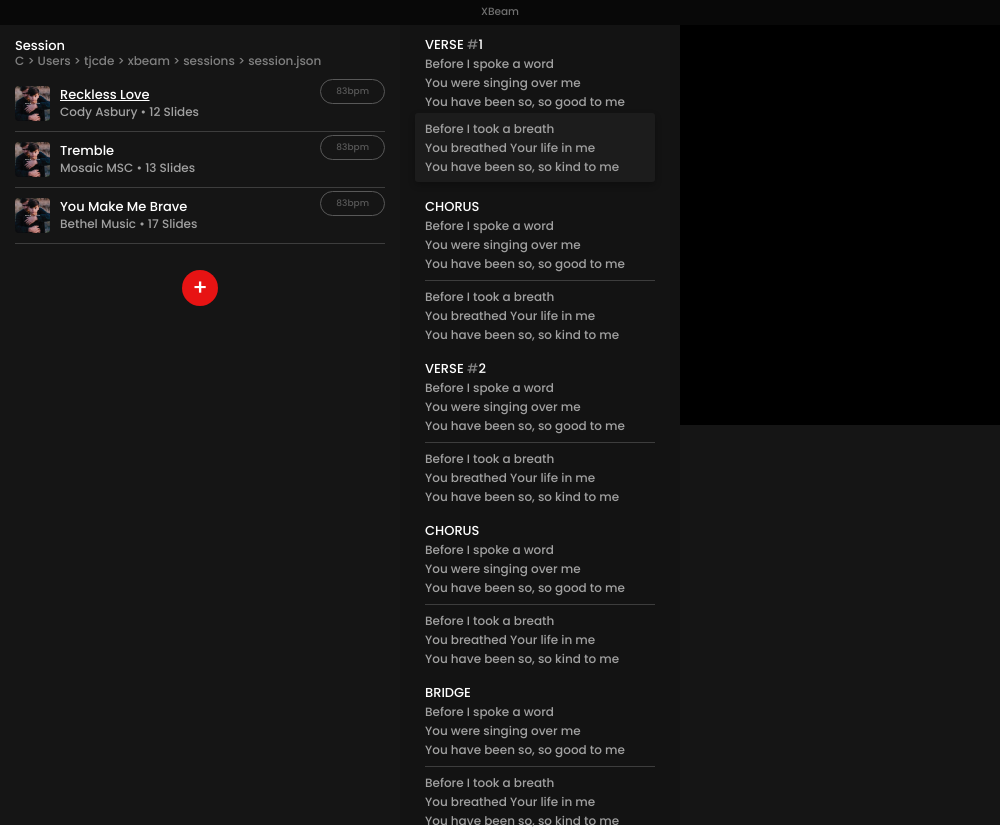
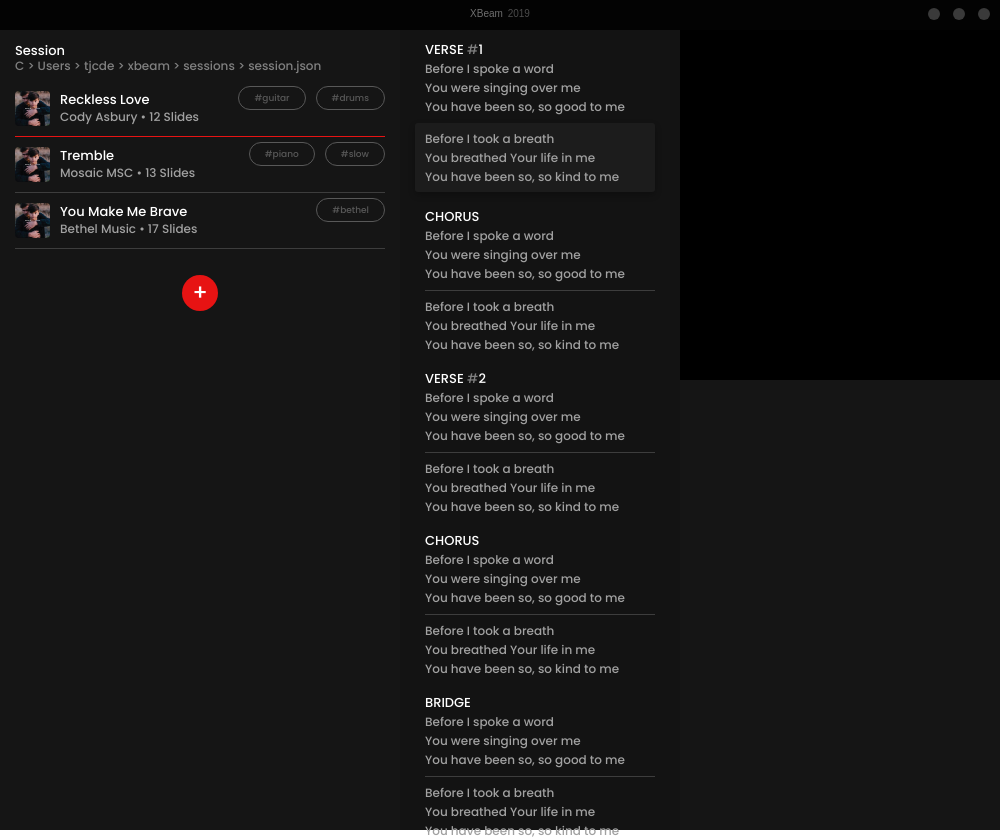
Before and after one commit to projectxbeam/xbeam, an Electron app: page ui/main.html in a window 1000 px wide. Drawn offline with Linux system fonts and the light colour scheme.

Commit message:
UI Improvement

```diff
--- a/ui/main.html
+++ b/ui/main.html
@@ -7,30 +7,35 @@
 <body>
 
     <div id="dragbar">
-        <p>XBeam</p>
+        <p>XBeam <span>2019</span></p>
+        <div id="dragbar-btn-group">
+            <div class="dragbar-btn" id="dragbar-btn-close"></div>
+            <div class="dragbar-btn" id="dragbar-btn-close"></div>
+            <div class="dragbar-btn" id="dragbar-btn-close"></div>
+        </div>
     </div>
     <div id="content">
         <div id="session">
             <a id="session-name">Session</a>
             <a id="session-path">C > Users > tjcde > xbeam > sessions > session.json</a>
 
-            <div class="session-item">
+            <div class="session-item" id="session-selected-item">
                 <img src="res/cover.jpg">
-                <a class="session-item-title" id="session-selected-item">Reckless Love</a><br>
-                <a class="session-item-author">Cody Asbury • 12 Slides</a>
-                <a class="session-item-tag"><span>83bpm</span></a>
+                <a class="session-item-title">Reckless Love</a><br>
+                <a class="session-item-author"><span>Cody Asbury</span> • 12 Slides</a>
+                <a class="session-item-tag"><span>guitar</span><span>drums</span></a>
             </div>
             <div class="session-item">
                 <img src="res/cover.jpg">
                 <a class="session-item-title">Tremble</a><br>
-                <a class="session-item-author">Mosaic MSC • 13 Slides</a>
-                <a class="session-item-tag"><span>83bpm</span></a>
+                <a class="session-item-author"><span>Mosaic MSC</span> • 13 Slides</a>
+                <a class="session-item-tag"><span>piano</span><span>slow</span></a>
             </div>
             <div class="session-item">
                 <img src="res/cover.jpg">
                 <a class="session-item-title">You Make Me Brave</a><br>
-                <a class="session-item-author">Bethel Music • 17 Slides</a>
-                <a class="session-item-tag"><span>83bpm</span></a>
+                <a class="session-item-author"><span>Bethel Music</span> • 17 Slides</a>
+                <a class="session-item-tag"><span>bethel</span></a>
             </div>
             <a id="button-add-song">+</a>
         </div>
@@ -38,12 +43,12 @@
             <div class="song-editor">
                 <div class="song-panel" id="song-panel-v1">
                     <p class="song-panel-title">Verse <span>1</span></p>
-                    <div class="song-block">
+                    <div class="song-block" onclick="selectSongBlock(this)">
                         <p>Before I spoke a word<br>
                             You were singing over me<br>
                             You have been so, so good to me</p>
                     </div>
-                    <div class="song-block" id="selected-song-block">
+                    <div class="song-block" id="selected-song-block" onclick="selectSongBlock(this)">
                         <p>Before I took a breath<br>
                             You breathed Your life in me<br>
                             You have been so, so kind to me</p>
@@ -51,12 +56,12 @@
                 </div>
                 <div class="song-panel" id="song-panel-v1">
                     <p class="song-panel-title">Chorus</p>
-                    <div class="song-block">
+                    <div class="song-block" onclick="selectSongBlock(this)">
                         <p>Before I spoke a word<br>
                             You were singing over me<br>
                             You have been so, so good to me</p>
                     </div>
-                    <div class="song-block">
+                    <div class="song-block" onclick="selectSongBlock(this)">
                         <p>Before I took a breath<br>
                             You breathed Your life in me<br>
                             You have been so, so kind to me</p>
@@ -64,12 +69,12 @@
                 </div>
                 <div class="song-panel" id="song-panel-v1">
                     <p class="song-panel-title">Verse <span>2</span></p>
-                    <div class="song-block">
+                    <div class="song-block" onclick="selectSongBlock(this)">
                         <p>Before I spoke a word<br>
                             You were singing over me<br>
                             You have been so, so good to me</p>
                     </div>
-                    <div class="song-block">
+                    <div class="song-block" onclick="selectSongBlock(this)">
                         <p>Before I took a breath<br>
                             You breathed Your life in me<br>
                             You have been so, so kind to me</p>
@@ -77,12 +82,12 @@
                 </div>
                 <div class="song-panel" id="song-panel-v1">
                     <p class="song-panel-title">Chorus</p>
-                    <div class="song-block">
+                    <div class="song-block" onclick="selectSongBlock(this)">
                         <p>Before I spoke a word<br>
                             You were singing over me<br>
                             You have been so, so good to me</p>
                     </div>
-                    <div class="song-block">
+                    <div class="song-block" onclick="selectSongBlock(this)">
                         <p>Before I took a breath<br>
                             You breathed Your life in me<br>
                             You have been so, so kind to me</p>
@@ -90,12 +95,12 @@
                 </div>
                 <div class="song-panel" id="song-panel-v1">
                     <p class="song-panel-title">Bridge</p>
-                    <div class="song-block">
+                    <div class="song-block" onclick="selectSongBlock(this)">
                         <p>Before I spoke a word<br>
                             You were singing over me<br>
                             You have been so, so good to me</p>
                     </div>
-                    <div class="song-block">
+                    <div class="song-block" onclick="selectSongBlock(this)">
                         <p>Before I took a breath<br>
                             You breathed Your life in me<br>
                             You have been so, so kind to me</p>
@@ -112,6 +117,7 @@
     </div>
 
 </body>
+
 <script src="main.js"></script>
 
 </html>
--- a/ui/main.js
+++ b/ui/main.js
@@ -0,0 +1,4 @@
+function selectSongBlock(newBlock) {
+    document.getElementById("selected-song-block").id = "";
+    newBlock.id = "selected-song-block";
+}
--- a/ui/style.css
+++ b/ui/style.css
@@ -28,7 +28,25 @@ body {
 .session-item {
     padding: 10px 0px;
     border-bottom: 1px solid #3D3D3D;
+
+    cursor: default;
+    transition: 0.1s;
 }
+
+.session-item:hover {
+    /*transform: translateX(4px);*/
+    background: rgb(28, 28, 28);
+    border-radius: 0px;
+}
+
+#session-selected-item {
+    border-bottom: 1px solid var(--main);
+}
+
+#session-selected-item .session-item-title {
+    text-decoration: none;
+}
+
 
 .session-item img {
     width: 35px;
@@ -57,6 +75,10 @@ body {
     margin-top: -2px;
 }
 
+.session-item-author span:hover {
+    text-decoration: underline;
+}
+
 .session-item-tag {
     display: block;
     text-align: right;
@@ -67,9 +89,27 @@ body {
     border: 1px solid #585858;
     color: #585858;
     font-size: 9px;
+    line-height: 12px;
     border-radius: 200px;
     display: inline-block;
-    margin-top: -42px;
+    margin-top: -40px;
+    margin-left: 10px;
+
+    transition: 0.23s;
+}
+
+.session-item-tag span::before {
+    content: "#";
+}
+
+.session-item-tag span:hover {
+    background-color: var(--main);
+    color: white;
+    border-color: rgba(0, 0, 0, 0);
+}
+
+.session-item-tag span:hover::before {
+    color: rgba(255, 255, 255, 0.6);
 }
 
 #session-name {
@@ -90,16 +130,12 @@ body {
     margin-bottom: 10px;
 }
 
-#session-selected-item {
-    text-decoration: underline;
-}
-
 #content {
     top: 0;
     height: 100vh;
     background-color: gray;
     display: grid;
-    grid-template-rows: 50% 50%;
+    grid-template-rows: 43.75% 56.25%;
     grid-template-columns: minmax(325px, 400px) minmax(260px, auto) minmax(300px, auto);
 }
 
@@ -116,6 +152,15 @@ body {
     margin-left: auto;
     margin-right: auto;
     margin-top: 26px;
+
+    cursor: pointer;
+    user-select: none;
+    -moz-user-select: none;
+    transition: transform 0.18s ease-out;
+}
+
+#button-add-song:hover {
+    transform: scale(1.05);
 }
 
 #editor {
@@ -150,6 +195,8 @@ body {
     padding-top: 6px;
     margin-bottom: 7px;
     border-top: 1px solid #3D3D3D;
+
+    transition: 0.3s;
 }
 
 .song-block:nth-of-type(1) {
@@ -169,7 +216,6 @@ body {
     box-shadow: 0px 3px 6px rgba(0, 0, 0, 0.25);
     border-radius: 3px;
     padding: 6px 10px;
-    margin-top: -5px;
     margin-left: -10px;
     border: none;
 }
@@ -189,17 +235,42 @@ body {
 }
 
 #dragbar {
-    background-color: rgb(8, 8, 8);
+    background-color: rgb(3, 3, 3);
     width: 100%;
-    height: 25px;
-    -webkit-app-region: drag
+    height: 30px;
+    z-index: 2;
+    -webkit-app-region: drag;
 }
 
 #dragbar p {
     margin: 0;
     text-align: center;
     color: rgb(112, 112, 112);
-    font-size: 10.5px;
+    font-size: 10px;
     line-height: 10px;
-    padding: 7px;
+    padding: 9px;
+    font-family: sans-serif;
 }
+
+#dragbar p span {
+    margin-left: 2px;
+    color: rgb(75, 75, 75);
+}
+
+.dragbar-btn {
+    top: 0;
+    display: inline-block;
+    width: 12px;
+    height: 12px;
+    border-radius: 12px;
+    background-color: rgb(58, 58, 58);
+    margin-left: 10px;
+}
+
+#dragbar-btn-group {
+    margin-top: -21px;
+    height: 12px;
+    display: inline-block;
+    float: right;
+    margin-right: 10px;
+}
```
